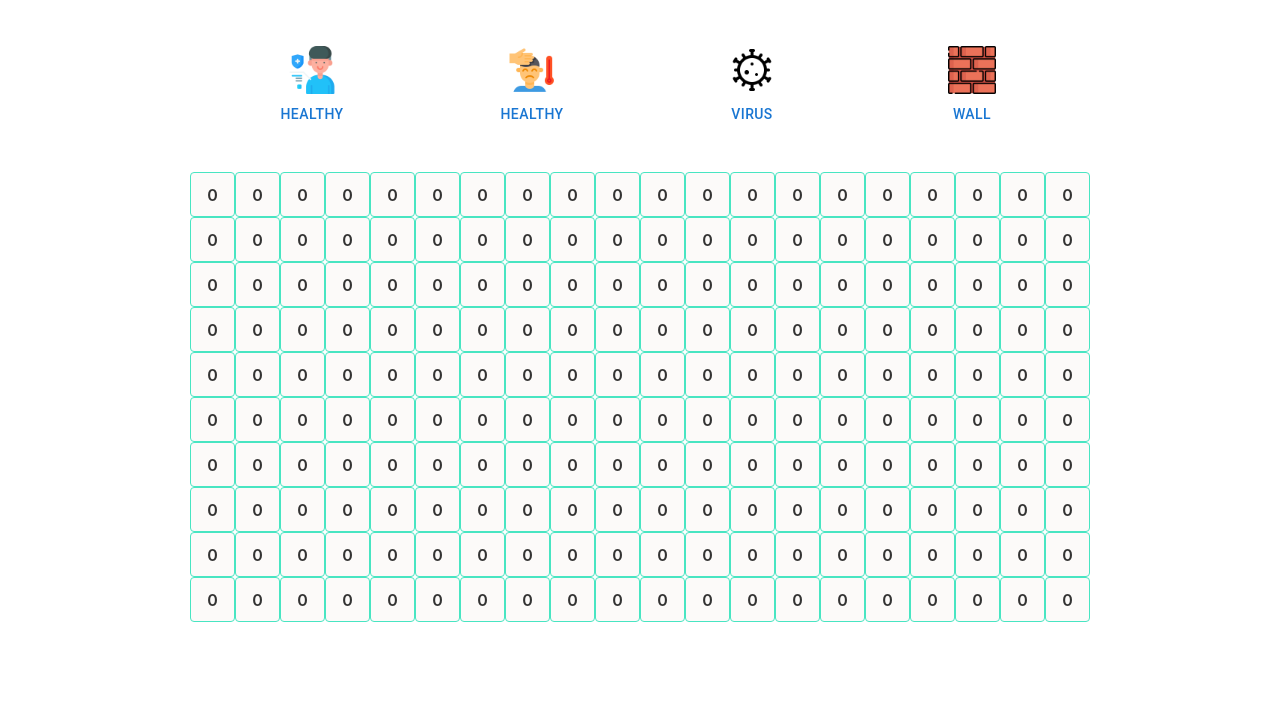
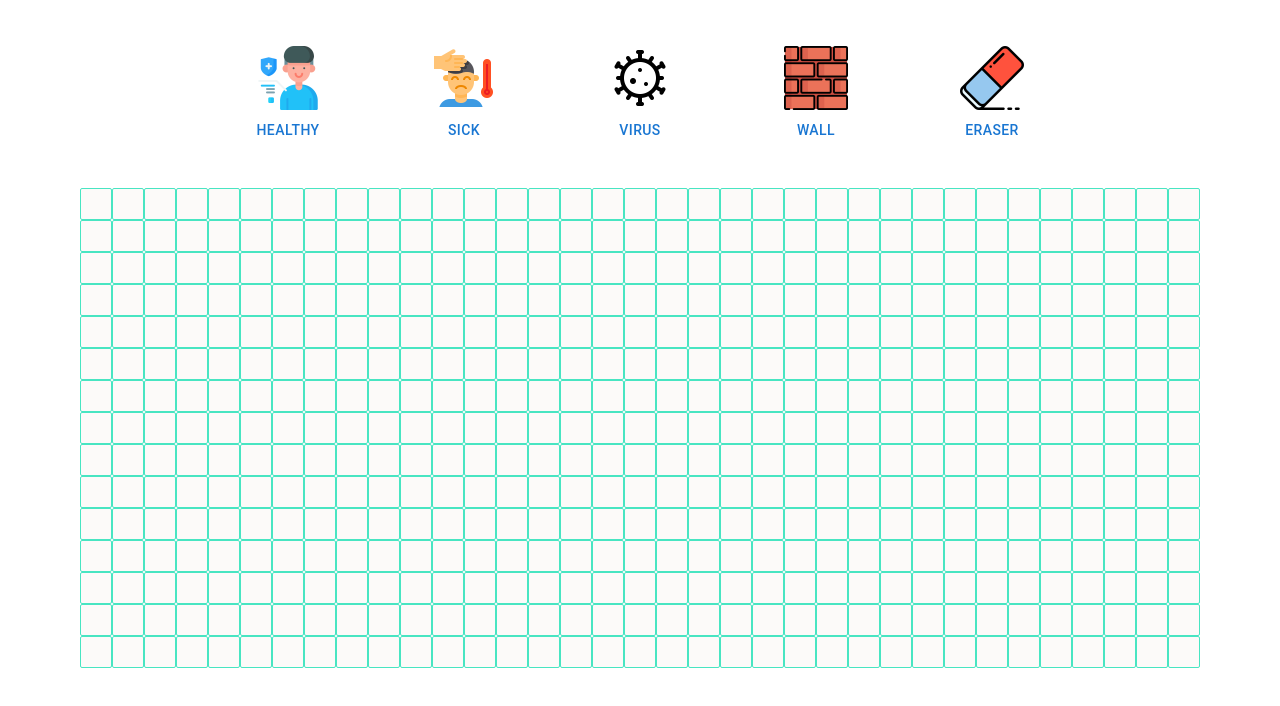
Before and after one commit to limzhanrong/days-to-spread-virus, a Next.js app: page /game in a window 1280 px wide. Shown: the top 706 px of the page. Built offline with nearby package versions, Linux system fonts and the light colour scheme.

Commit message:
Added hovering effect

```diff
--- a/components/grid/Cell.jsx
+++ b/components/grid/Cell.jsx
@@ -1,10 +1,21 @@
-import React, {useEffect, useState} from 'react'
-import styles from '/styles/Home.module.css'
+import React, {useContext, useEffect, useState} from 'react'
 
-const Cell = ({row, col, val, handleClick}) => {
+const Cell = ({row, col, val, handleMouseDown, handleMouseOver, handleMouseUp, optionsData, selected}) => {
 
   return (
-    <div onClick={()=>handleClick(row,col)} className={styles.cell}>{val}</div>
+    <div
+      style={{
+        backgroundImage: "url(" + ((val in optionsData) ? optionsData[val]?.image : "") + ")",
+        backgroundPosition: 'center',
+        backgroundSize: 'cover',
+        backgroundRepeat: 'no-repeat'
+      }}
+      onMouseDown={()=>handleMouseDown(row,col,selected)}
+      onMouseEnter={()=>handleMouseOver(row,col,selected)}
+      onMouseUp={()=>handleMouseUp()}
+      className="cell"
+      >
+    </div>
   )
 }
 
--- a/components/grid/CellGenerator.jsx
+++ b/components/grid/CellGenerator.jsx
@@ -1,15 +1,34 @@
-import React from 'react'
+import React, {useContext} from 'react'
 import Cell from '/components/grid/Cell'
 import { Grid } from '@mui/material'
+import { AppContext } from 'global/StateContext'
 
-const CellGenerator = ({grid, handleClick}) => {
+
+const CellGenerator = ({grid, handleMouseDown, handleMouseOver, handleMouseUp}) => {
+  const { optionsData, useSelectedState } = useContext(AppContext)
+  const [selected, setSelected] = useSelectedState
+
   return (
-    <Grid container alignItems="center" justifyContent="center" direction="column">
+    <Grid container alignItems="center" justifyContent="center" direction="column" onMouseLeave={handleMouseUp}>
       {grid.map((row, r)=>{
           return (
-            <Grid key={r} item xs={12}>
+            <Grid key={"row" + r} item xs={12}>
             {
-            row.map((item, c)=>{return <Cell key={c} row={r} col={c} val={grid[r][c]} handleClick={handleClick}>{grid[r][c]}</Cell>})
+            row.map((item, c)=>{
+              return (
+              <Cell
+                key={"col" + c}
+                row={r}
+                col={c}
+                val={grid[r][c]}
+                selected={selected}
+                optionsData={optionsData}
+                handleMouseDown={handleMouseDown}
+                handleMouseOver={handleMouseOver}
+                handleMouseUp={handleMouseUp}
+              >
+                  {grid[r][c]}
+              </Cell>)})
             }
             </Grid>
           )
--- a/components/grid/CellGrid.jsx
+++ b/components/grid/CellGrid.jsx
@@ -2,23 +2,46 @@ import React, { useEffect, useState } from 'react'
 import CellGenerator from './CellGenerator'
 
 
-const CellGrid = ({rowSize = 10, colSize = 20}) => {
+const CellGrid = ({rowSize = 15, colSize = 35}) => {
   // const [size, setSize] = useState()
   const [grid, setGrid] = useState(generateEmptyArray(rowSize, colSize))
+  const [mouseDown, setMouseDown] = useState(false)
 
   useEffect(()=>{
     // setGrid(generateEmptyArray(size))
   }, [rowSize, colSize])
 
-  const handleClick = (r,c) => {
-    grid[r][c] += 1
+
+  const runAlgorithm = () => {
+
+  }
+
+  const handleMouseDown = (r,c,val) => {
+    grid[r][c] = val
+    setMouseDown(true)
     setGrid([...grid])
+  }
+
+  const handleMouseOver = (r,c,val) => {
+    if(mouseDown){
+      grid[r][c] = val
+      setGrid([...grid])
+    }
+  }
+
+  const handleMouseUp = () => {
+    setMouseDown(false)
   }
 
 
   return (
     <div className="grid-container">
-      <CellGenerator grid={grid} handleClick={handleClick}></CellGenerator>
+      <CellGenerator
+        grid={grid}
+        handleMouseDown={handleMouseDown}
+        handleMouseOver={handleMouseOver}
+        handleMouseUp={handleMouseUp}
+      ></CellGenerator>
     </div>
   )
 }
@@ -28,7 +51,7 @@ const generateEmptyArray = (rowSize, colSize) => {
   for(var i=0; i< rowSize; i++){
     arr[i] = []
     for(var j=0;j<colSize;j++){
-      arr[i][j] = 0;
+      arr[i][j] = null;
     }
   }
   return arr
--- a/components/grid/OptionPanel.jsx
+++ b/components/grid/OptionPanel.jsx
@@ -1,42 +1,36 @@
 import { Grid, Button, Box, Typography } from '@mui/material'
+import { useContext, useState } from 'react'
 import Image from 'next/image'
+import { AppContext } from 'global/StateContext'
 
 import React from 'react'
-const OptionPanel = () => {
+const OptionPanel = ({optionsData, selected, setSelected}) => {
+
+  const handleClick = (val) => {
+    console.log("val: ", val)
+    setSelected(val)
+  }
+
   return (
     <Grid container sx={{display:"flex", mt:5, mb:5, px:25}}>
-      <Grid item xs={3} sx={{display:"flex", textAlign:"center", flexDirection:"column", px:10}}>
-        <Button sx={{display:"flex", flexDirection:"column"}}>
-          <Box>
-            <Image src="/healthy.png" alt="me" width="64" height="64" />
-          </Box>
-          <Typography variant="button" sx={{px:10}}>Healthy</Typography>
-        </Button>
-      </Grid>
-      <Grid item xs={3} sx={{display:"flex", textAlign:"center", flexDirection:"column", px:10}}>
-        <Button sx={{display:"flex", flexDirection:"column"}}>
-          <Box>
-            <Image src="/sick.png" alt="me" width="64" height="64" />
-          </Box>
-          <Typography variant="button" sx={{px:10}}>Healthy</Typography>
-        </Button>
-      </Grid>
-      <Grid item xs={3} sx={{display:"flex", textAlign:"center", flexDirection:"column", px:10}}>
-        <Button sx={{display:"flex", flexDirection:"column"}}>
-          <Box>
-            <Image src="/virus.png" alt="me" width="64" height="64" />
-          </Box>
-          <Typography variant="button" sx={{px:10}}>Virus</Typography>
-        </Button>
-      </Grid>
-      <Grid item xs={3} sx={{display:"flex", textAlign:"center", flexDirection:"column", px:10}}>
-        <Button sx={{display:"flex", flexDirection:"column"}}>
-          <Box>
-            <Image src="/wall.png" alt="me" width="64" height="64" />
-          </Box>
-          <Typography variant="button" sx={{px:10}}>Wall</Typography>
-        </Button>
-      </Grid>
+      {
+        Object.keys(optionsData).map((k)=>{
+          return(
+          <Grid key={k} item xs={2.4} sx={{display:"flex", textAlign:"center", flexDirection:"column", px:5}}>
+            <Button
+              className={k == selected || (k === "eraser" && selected === null) ? "selected-option" : "" + "transparent-border"}
+              onClick={()=>handleClick(optionsData[k].value)}
+              sx={{display:"flex", flexDirection:"column"}}
+            >
+              <Box>
+                <Image src={optionsData[k].image} alt="me" width="64" height="64" />
+              </Box>
+              <Typography variant="button" sx={{px:10}}>{k}</Typography>
+            </Button>
+          </Grid>)
+        })
+      }
+
     </Grid>
   )
 }
--- /dev/null
+++ b/global/StateContext.jsx
@@ -0,0 +1,41 @@
+import { createContext, useContext, useState } from 'react';
+
+export const AppContext = createContext();
+
+export function AppContextProvider(props) {
+  const [selected, setSelected] = useState("healthy")
+  const [running, setRunning] = useState(false)
+  const optionsData = {
+    "healthy": {
+      value:"healthy",
+      image:"/healthy.png"
+    },
+    "sick":{
+      value:"sick",
+      image:"/sick.png"
+    },
+    "virus":{
+      value:"virus",
+      image:"/virus.png"
+    },
+    "wall":{
+      value:"wall",
+      image:"/wall.png"
+    },
+    "eraser":{
+      value:null,
+      image:"/eraser.png"
+    }
+  }
+
+  return (
+    <AppContext.Provider
+      value={{
+        optionsData:optionsData,
+        useSelectedState:[selected, setSelected],
+        useRunningState:[running, setRunning]}}
+    >
+      {props.children}
+    </AppContext.Provider>
+  );
+}
--- a/pages/_app.js
+++ b/pages/_app.js
@@ -1,7 +1,14 @@
 import '../styles/globals.css'
+// import '../styles/Home.module.css'
+
+import { AppContextProvider } from "global/StateContext"
 
 function MyApp({ Component, pageProps }) {
-  return <Component {...pageProps} />
+  return (
+  <AppContextProvider>
+    <Component {...pageProps} />
+  </AppContextProvider>
+  )
 }
 
 export default MyApp
--- a/pages/game/index.js
+++ b/pages/game/index.js
@@ -1,26 +1,19 @@
 import OptionPanel from 'components/grid/OptionPanel'
-import React, { useState } from 'react'
+import React, { useState, useContext, useEffect } from 'react'
 import CellGrid from '/components/grid/CellGrid'
+import { AppContext } from 'global/StateContext'
 
 const Game = () => {
-  const [selected, setSelected] = useState(null)
-  const data = {
-    "healthy": {
-      image:"/healthy.png"
-    },
-    "sick":{
-      image:"/sick.png"
-    },
-    virus:{
-      image:"/virus.png"
-    },
-    wall:{
-      image:"/wall.png"
-    }
-  }
+  const { optionsData, useSelectedState } = useContext(AppContext)
+  const [selected, setSelected] = useSelectedState
+
+  useEffect(()=>{
+    console.log(optionsData)
+  }, [optionsData])
+
   return (
     <>
-      <OptionPanel></OptionPanel>
+      <OptionPanel optionsData={optionsData} selected={selected} setSelected={setSelected}></OptionPanel>
       <CellGrid></CellGrid>
       {/* <a href="https://www.flaticon.com/free-icons/patient" title="patient icons">Patient icons created by Freepik - Flaticon</a> */}
     </>
--- a/pages/index.js
+++ b/pages/index.js
@@ -1,17 +1,13 @@
 import Head from 'next/head'
-import Image from 'next/image'
 import styles from '../styles/Home.module.css'
-import Link from 'next/link'
 import { Autocomplete, TextField } from '@mui/material'
 
 
 export default function Home() {
-  const rows = [0,1,2]
   return (
     <div className={styles.container}>
       <Head>
-        <title>Create Next App</title>
-        <meta name="description" content="Generated by create next app" />
+        <title>Virus</title>
         <link rel="icon" href="/favicon.ico" />
       </Head>
       <Autocomplete
--- a/styles/Home.module.css
+++ b/styles/Home.module.css
@@ -115,23 +115,9 @@
   }
 }
 
-.cell {
-  background: #FCFAF9;
-  border: 1px solid #48E5C2;
-  border-radius: 4px;
-  float: left;
-  line-height: 45px;
-  height: 45px;
-  text-align: center;
-  width: 45px;
-  cursor: pointer;
-  color: #333333;
-  font-weight: 600;
+/* Mine */
+/* Default 45 width, border-radius: 4px */
 
-  /* &:focus {
-    outline: none;
-  } */
-}
 
 .grid-container {
   display: inline-grid;
--- a/styles/globals.css
+++ b/styles/globals.css
@@ -14,3 +14,42 @@ a {
 * {
   box-sizing: border-box;
 }
+
+.transparent-border{
+  border: 2px solid transparent;
+}
+
+.selected-option {
+  background:#eee;
+  border: 2px solid black;
+}
+
+.cell {
+  background: #FCFAF9;
+  border: 1px solid #48E5C2;
+  border-radius: 2px;
+  float: left;
+  line-height: 32px;
+  height: 32px;
+  text-align: center;
+  width: 32px;
+  cursor: pointer;
+  color: #333333;
+  font-weight: 600;
+  user-select: none;
+}
+
+.large-cell {
+  background: #FCFAF9;
+  border: 1px solid #48E5C2;
+  border-radius: 2px;
+  float: left;
+  line-height: 32px;
+  height: 32px;
+  text-align: center;
+  width: 32px;
+  cursor: pointer;
+  color: #333333;
+  font-weight: 600;
+  user-select: none;
+}
```
Also changed, not shown: public/eraser.png (added).
